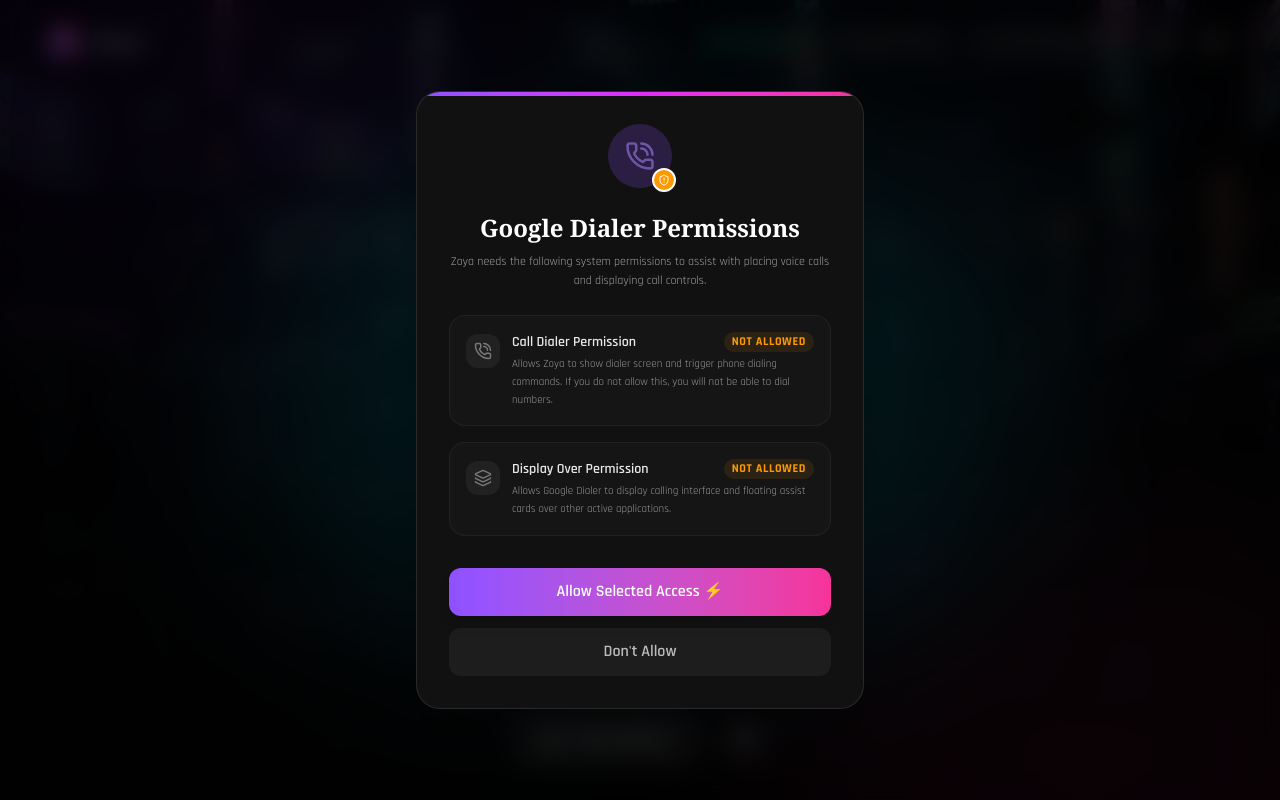
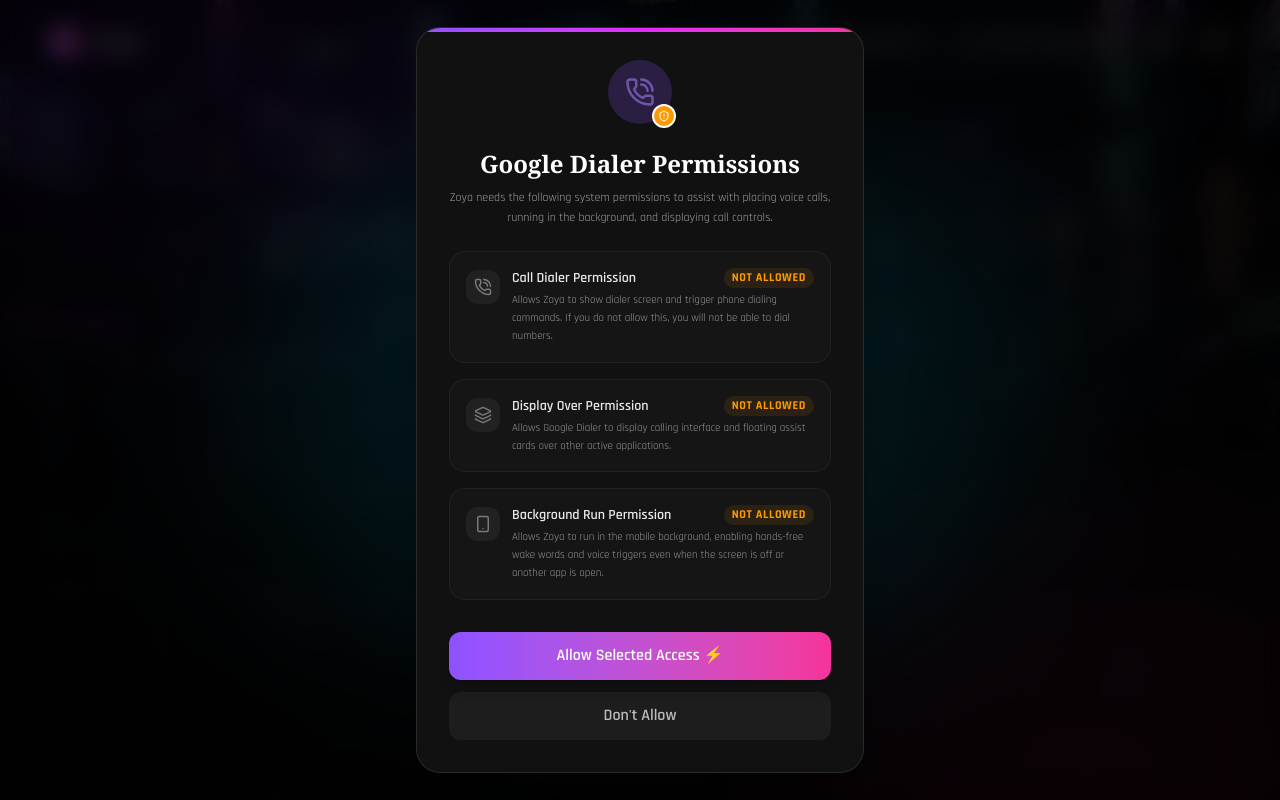
Before and after one commit to rajwanhossin090-beep/Zoya-Assistant, a React (Vite) app: page / in a window 1280 px wide. Both pictures are taken after a click on the button "Toggle Display Over Permission". Built offline with nearby package versions, Linux system fonts and the light colour scheme.

Commit message:
feat: add background permission state
Implement background permission tracking in the Google Dialer settings to ensure Zoya maintains connectivity for voice assistance.

```diff
--- a/src/App.tsx
+++ b/src/App.tsx
@@ -1,5 +1,5 @@
 import React, { useState, useEffect, useRef, useCallback } from "react";
-import { Mic, MicOff, Loader2, Volume2, VolumeX, Keyboard, Send, Trash2, Download, Sun, Moon, PhoneCall, Layers } from "lucide-react";
+import { Mic, MicOff, Loader2, Volume2, VolumeX, Keyboard, Send, Trash2, Download, Sun, Moon, PhoneCall, Layers, Smartphone } from "lucide-react";
 import { getZoyaResponse, getZoyaAudio, resetZoyaSession, ZoyaMood } from "./services/geminiService";
 import { processCommand } from "./services/commandService";
 import { LiveSessionManager } from "./services/liveService";
@@ -131,6 +131,9 @@
   const [hasDisplayOverPermission, setHasDisplayOverPermission] = useState<boolean>(() => {
     return localStorage.getItem("google_display_over_permission") === "true";
   });
+  const [hasBackgroundPermission, setHasBackgroundPermission] = useState<boolean>(() => {
+    return localStorage.getItem("google_background_permission") === "true";
+  });
   const [showDialerPermissionModal, setShowDialerPermissionModal] = useState(false);
 
   useEffect(() => {
@@ -140,6 +143,10 @@
   useEffect(() => {
     localStorage.setItem("google_display_over_permission", String(hasDisplayOverPermission));
   }, [hasDisplayOverPermission]);
+
+  useEffect(() => {
+    localStorage.setItem("google_background_permission", String(hasBackgroundPermission));
+  }, [hasBackgroundPermission]);
 
   useEffect(() => {
     localStorage.setItem("zoya_light_theme", String(isLightTheme));
@@ -421,6 +428,8 @@
           setHasDialerPermission={setHasDialerPermission}
           hasDisplayOverPermission={hasDisplayOverPermission}
           setHasDisplayOverPermission={setHasDisplayOverPermission}
+          hasBackgroundPermission={hasBackgroundPermission}
+          setHasBackgroundPermission={setHasBackgroundPermission}
           isLightTheme={isLightTheme}
         />
       )}
@@ -552,6 +561,28 @@
           >
             <Layers size={12} className={hasDisplayOverPermission ? "text-pink-500" : ""} />
             <span>Display Over {hasDisplayOverPermission ? "Allowed" : "Blocked"}</span>
+          </button>
+          <button
+            onClick={() => {
+              if (hasBackgroundPermission) {
+                setHasBackgroundPermission(false);
+              } else {
+                setShowDialerPermissionModal(true);
+              }
+            }}
+            className={`flex items-center gap-2 px-3 py-1.5 rounded-full border transition-all text-xs font-semibold tracking-wider cursor-pointer select-none mr-2
+              ${hasBackgroundPermission
+                ? isLightTheme
+                  ? "bg-sky-50 text-sky-700 border-sky-200 hover:bg-sky-100"
+                  : "bg-sky-500/10 text-sky-300 border-sky-500/30 hover:bg-sky-500/20"
+                : isLightTheme
+                  ? "bg-slate-100 text-slate-400 border-slate-200 hover:bg-slate-200 hover:text-slate-600"
+                  : "bg-white/5 text-white/40 border-white/10 hover:bg-white/10 hover:text-white/60"
+              }`}
+            title="Toggle Background Run Permission"
+          >
+            <Smartphone size={12} className={hasBackgroundPermission ? "text-sky-500" : ""} />
+            <span>Background Run {hasBackgroundPermission ? "Allowed" : "Blocked"}</span>
           </button>
           <button
             onClick={() => setIsLightTheme(!isLightTheme)}
--- a/src/components/GoogleDialerPermissionModal.tsx
+++ b/src/components/GoogleDialerPermissionModal.tsx
@@ -1,6 +1,6 @@
 import React from 'react';
 import { motion } from 'motion/react';
-import { PhoneCall, ShieldAlert, Layers, Check, X } from 'lucide-react';
+import { PhoneCall, ShieldAlert, Layers, Smartphone } from 'lucide-react';
 
 interface Props {
   onClose: () => void;
@@ -8,6 +8,8 @@
   setHasDialerPermission: (val: boolean) => void;
   hasDisplayOverPermission: boolean;
   setHasDisplayOverPermission: (val: boolean) => void;
+  hasBackgroundPermission: boolean;
+  setHasBackgroundPermission: (val: boolean) => void;
   isLightTheme?: boolean;
 }
 
@@ -17,12 +19,15 @@
   setHasDialerPermission,
   hasDisplayOverPermission,
   setHasDisplayOverPermission,
+  hasBackgroundPermission,
+  setHasBackgroundPermission,
   isLightTheme = false
 }: Props) {
 
   const handleAllowAll = () => {
     setHasDialerPermission(true);
     setHasDisplayOverPermission(true);
+    setHasBackgroundPermission(true);
     onClose();
   };
 
@@ -49,7 +54,7 @@
 
         <h2 className="text-2xl font-serif font-semibold mb-2">Google Dialer Permissions</h2>
         <p className={`text-xs mb-6 leading-relaxed max-w-sm ${isLightTheme ? "text-slate-500" : "text-white/60"}`}>
-          Zoya needs the following system permissions to assist with placing voice calls and displaying call controls.
+          Zoya needs the following system permissions to assist with placing voice calls, running in the background, and displaying call controls.
         </p>
 
         {/* Permission Toggles Container */}
@@ -135,6 +140,47 @@
               </p>
             </div>
           </div>
+
+          {/* Background Run Permission Item */}
+          <div
+            onClick={() => setHasBackgroundPermission(!hasBackgroundPermission)}
+            className={`border rounded-2xl p-4 text-left w-full transition-all duration-300 cursor-pointer select-none flex items-start gap-3
+              ${hasBackgroundPermission
+                ? isLightTheme
+                  ? "bg-sky-50/50 border-sky-200 shadow-sm"
+                  : "bg-sky-500/5 border-sky-500/30 shadow-sm"
+                : isLightTheme
+                  ? "bg-slate-50 border-slate-200 hover:bg-slate-100"
+                  : "bg-white/2 border-white/5 hover:bg-white/5"
+              }`}
+          >
+            <div className={`p-2 rounded-xl mt-0.5
+              ${hasBackgroundPermission
+                ? isLightTheme ? "bg-sky-100 text-sky-700" : "bg-sky-500/20 text-sky-300"
+                : isLightTheme ? "bg-slate-200 text-slate-500" : "bg-white/5 text-white/40"
+              }`}
+            >
+              <Smartphone size={18} />
+            </div>
+            <div className="flex-1">
+              <div className="flex items-center justify-between">
+                <span className={`text-sm font-semibold ${isLightTheme ? "text-slate-800" : "text-white/90"}`}>
+                  Background Run Permission
+                </span>
+                <span className={`text-xs px-2 py-0.5 rounded-full font-bold uppercase tracking-wider
+                  ${hasBackgroundPermission
+                    ? "bg-emerald-500/10 text-emerald-500"
+                    : "bg-amber-500/10 text-amber-500"
+                  }`}
+                >
+                  {hasBackgroundPermission ? "Allowed" : "Not Allowed"}
+                </span>
+              </div>
+              <p className={`text-[11px] mt-1 leading-relaxed ${isLightTheme ? "text-slate-500" : "text-white/55"}`}>
+                Allows Zoya to run in the mobile background, enabling hands-free wake words and voice triggers even when the screen is off or another app is open.
+              </p>
+            </div>
+          </div>
         </div>
 
         <div className="flex flex-col w-full gap-3">
```
